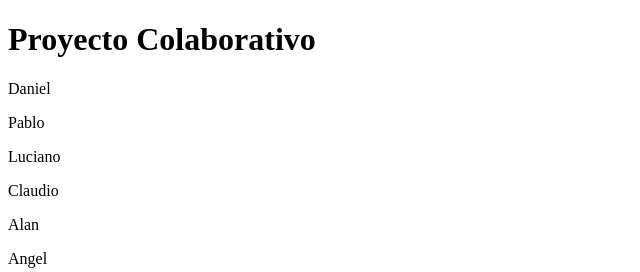
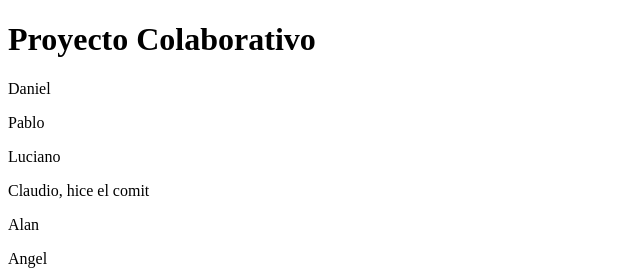
Before and after one commit to mlapeducacionit/proyecto-colab, a plain HTML site: page index.html in a window 1280 px wide. Shown: the top 272 px of the page, 0-640 px from the left. Drawn offline with Linux system fonts and the light colour scheme.

Commit message:
agrege algo en el p

```diff
--- a/index.html
+++ b/index.html
@@ -16,7 +16,7 @@
 
     <p>Luciano</p>
 
-    <p>Claudio</p>
+    <p>Claudio, hice el comit</p>
 
     <p>Alan</p>
 
```
